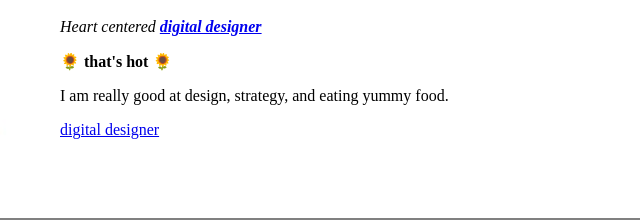
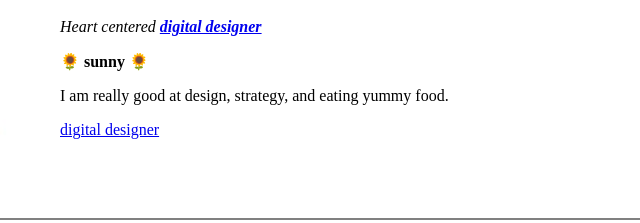
Before and after one commit to aloebyolivia/Test, a plain HTML site: page index.html in a window 1280 px wide. Shown: the part 140-363 px from the top of the page, 445-1085 px from the left. Drawn offline with Linux system fonts and the light colour scheme.

Commit message:
Update index.html

```diff
--- a/index.html
+++ b/index.html
@@ -18,7 +18,7 @@
     <h1>Olivia Krishnaswami</h1>
     <p><em>Heart centered <strong><a href="https://www.aloebyolivia.com/">digital designer</a></strong>
       </em></p>
-    <p><strong>🌻 that's hot 🌻</strong></p>
+    <p><strong>🌻 sunny 🌻</strong></p>
     <p>I am really good at design, strategy, and eating yummy food.</p>
     <a href="https://www.aloebyolivia.com/">digital designer</a>
     </td>
```
